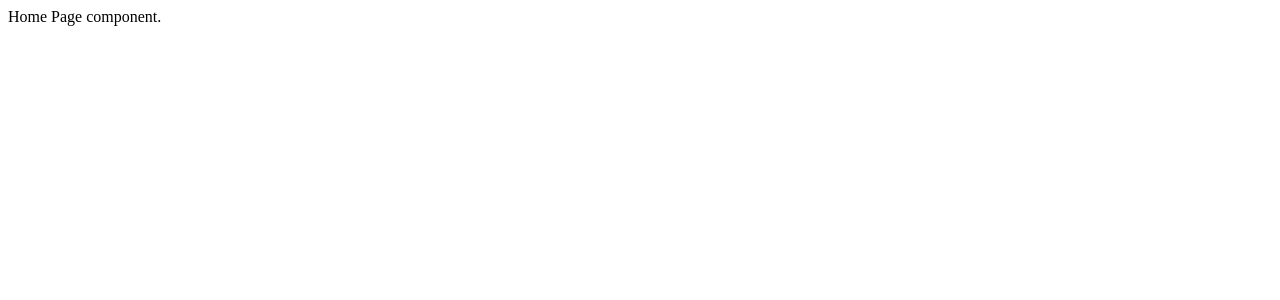
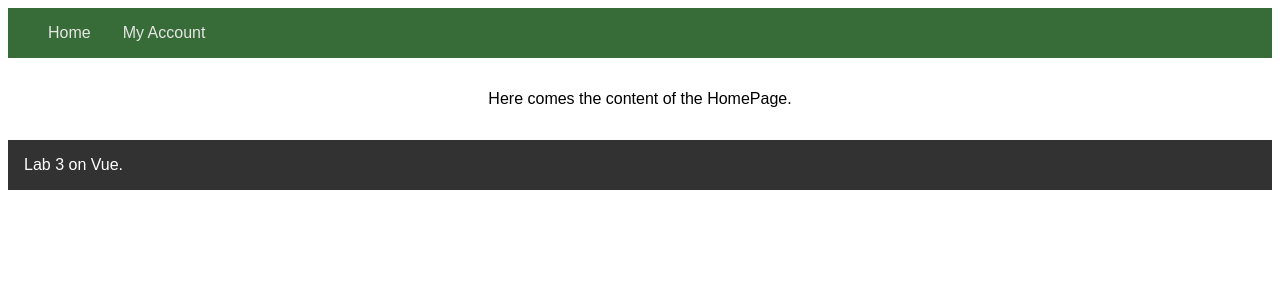
Before and after one commit to paulinedavid/web_lab_4, a Vue app: page / in a window 1280 px wide. Shown: the top 300 px of the page. Built offline with nearby package versions, Linux system fonts and the light colour scheme.

Commit message:
Ex 5: create BaseHeader and BaseFooter

```diff
--- a/src/App.vue
+++ b/src/App.vue
@@ -1,7 +1,17 @@
 <template>
+  <BaseHeader />
   <HomePage />
+  <BaseFooter />
 </template>
 
 <script setup>
-  import HomePage from './pages/HomePage.vue'
+import BaseHeader from './components/BaseHeader.vue'
+import HomePage from './pages/HomePage.vue'
+import BaseFooter from './components/BaseFooter.vue'
 </script>
+
+<style>
+:root {
+  font-family: Arial, Helvetica, sans-serif;
+}
+</style>
--- /dev/null
+++ b/src/components/BaseFooter.vue
@@ -0,0 +1,13 @@
+<template>
+    <div>
+        Lab 3 on Vue.
+    </div>
+</template>
+
+<style scoped>
+div {
+    color: white;
+    background-color: rgb(50, 50, 50);
+    padding: 1rem;
+}
+</style>
--- /dev/null
+++ b/src/components/BaseHeader.vue
@@ -0,0 +1,33 @@
+<template>
+    <div id="header">
+        <ul>
+            <li><a href="#">Home</a></li>
+            <li><a href="#">My Account</a></li>
+        </ul>
+    </div>
+</template>
+
+<style scoped>
+#header {
+    background-color: rgb(55, 107, 55);
+    color: white;
+}
+
+ul {
+    list-style-type: none;
+    display: inline-flex;
+    column-gap: 2rem;
+}
+
+a {
+    /* color:unset; */
+    color: rgb(230, 230, 230);
+    text-decoration: none;
+    transition: all ease-out 100ms;
+}
+
+a:hover {
+    color: white;
+    text-shadow: white 0 0 10px;
+}
+</style>
--- a/src/pages/HomePage.vue
+++ b/src/pages/HomePage.vue
@@ -1,3 +1,12 @@
 <template>
-    Home Page component.
+    <div>
+        Here comes the content of the HomePage.
+    </div>
 </template>
+
+<style scoped>
+div {
+    margin: 2rem;
+    text-align: center;
+}
+</style>
```
